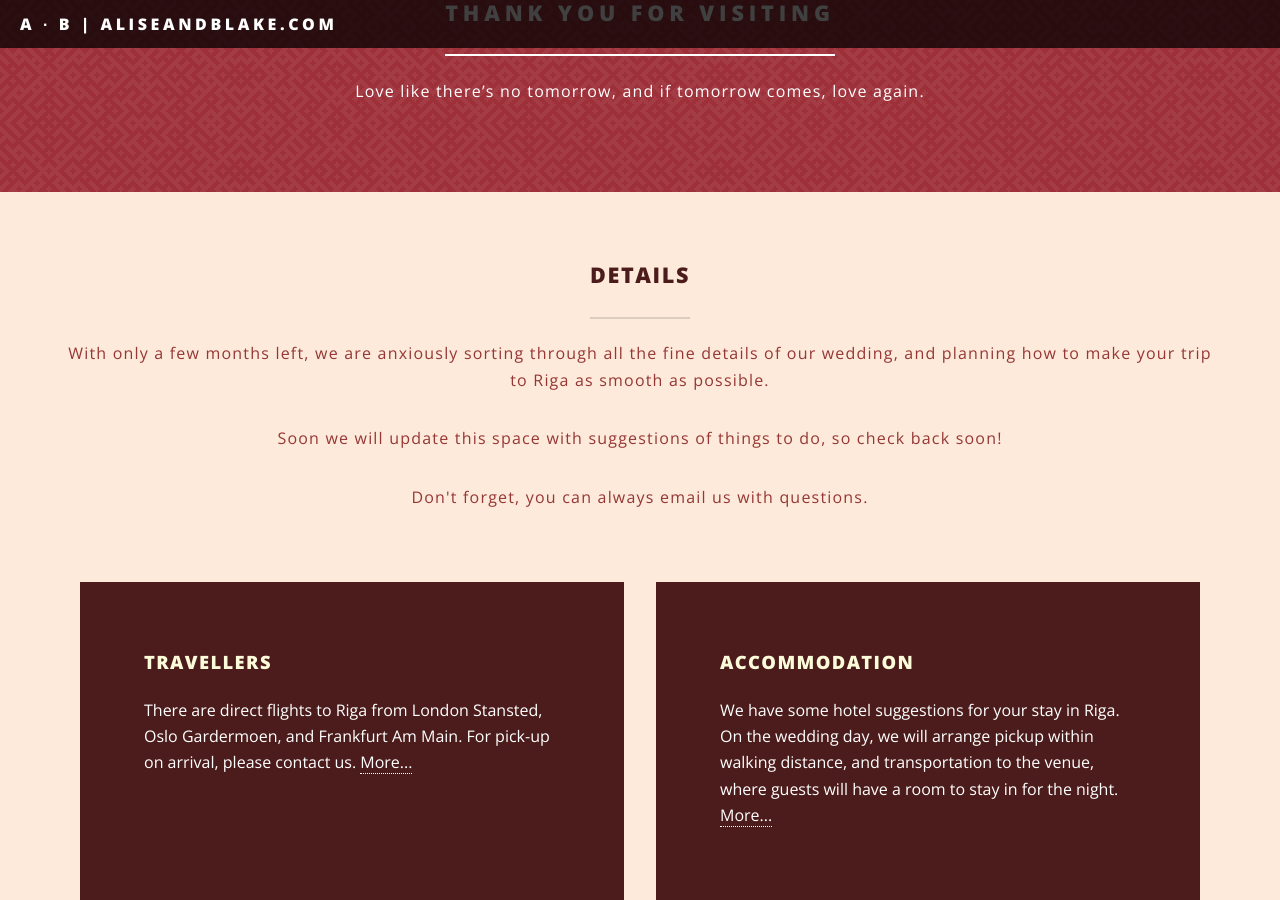
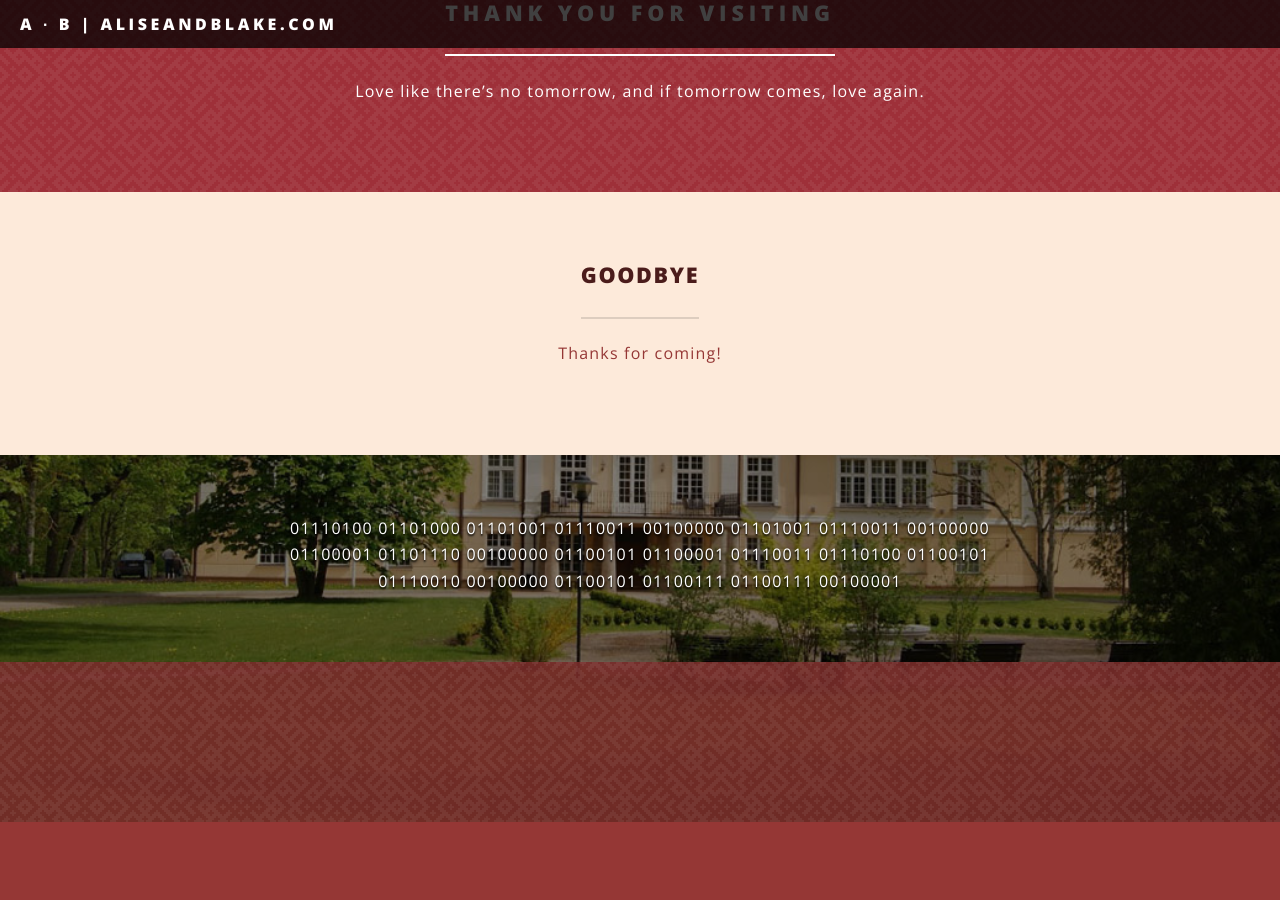
Before and after one commit to aliseandblake/aliseandblake.github.io, a Jekyll site: the page built from index.html, in a window 1280 px wide and 900 px high, scrolled down 970 px. Built offline with Jekyll 4.4.1, drawn with Linux system fonts in a browser that asks for light colours; after the commit the page ends 1792 px from its top, so only the background shows below that; some of the changed text lies outside the part shown.

Commit message:
neutralise

```diff
--- a/index.html
+++ b/index.html
@@ -8,8 +8,6 @@ layout: landing
               <p> </p>
               <p>
                 Alise and Blake<br />
-                September 12th, 2017<br />
-                Riga, Latvia
               </p>
             </div>
             <a href="#one" class="more scrolly">Learn More</a>
@@ -34,85 +32,13 @@ layout: landing
           <section id="three" class="wrapper style3 special">
             <div class="inner">
               <header class="major">
-                <h2>Details</h2>
+                <h2>Goodbye</h2>
                 <p>
 
-                With only a few months left, we are anxiously sorting through
-                all the fine details of our wedding, and planning how to make
-                your trip to Riga as smooth as possible.
-
-                </p>
-                <p>
-
-                Soon we will update this space with suggestions of things to do,
-                so check back soon!
-
-                </p>
-                <p>
-
-                Don't forget, you can always email us with questions.
+                Thanks for coming!
 
                 </p>
               </header>
-
-              <ul class="features">
-                <li class="icon">
-                  <h3>Travellers</h3>
-                  <p>
-
-                  There are direct flights to Riga from London Stansted, Oslo
-                  Gardermoen, and Frankfurt Am Main.  For pick-up on arrival,
-                  please contact us. <a href="travellers">More...</a>
-
-                  </p>
-                </li>
-
-                <li class="icon">
-                  <h3>Accommodation</h3>
-                  <p>
-
-                    We have some hotel suggestions for your stay in Riga. On the
-                    wedding day, we will arrange pickup within walking distance,
-                    and transportation to the venue, where guests will have a
-                    room to stay in for the night.
-                    <a href="accommodation">More...</a>
-
-                  </p>
-                </li>
-
-                <li class="icon">
-                  <h3>Wedding Day</h3>
-                  <p>
-
-                  Here we have information about order of proceedings, attire,
-                  traditions, and gifts.
-                  <a href="wedding-day">More...</a>
-
-                  </p>
-                </li>
-
-                <li class="icon">
-                  <h3>Things to do in Riga</h3>
-                  <p>
-
-                  Dining?  Museums?  Night Life?  There's something for
-                  everyone.  Take a look at some of our favorites, and other
-                  suggestions.
-                  <a href="things-to-do">More...</a>
-
-                  </p>
-                </li>
-
-                <!-- <li class="icon">
-                  <h3>Our Story</h3>
-                  <p>Where did we come from? And how did we get here?</p>
-                </li>
-
-                <li class="icon">
-                  <h3>RSVP</h3>
-                  <p>Our RSVP notices will follow shortly!</p>
-                </li> -->
-              </ul>
             </div>
           </section>
 
@@ -120,12 +46,7 @@ layout: landing
           <section id="cta" class="wrapper style4 special">
             <div class="inner">
               <header>
-                <h2>Come and Celebrate</h2>
-                <p>
-
-                  We hope you can all make it.
-
-                </p>
+                <p>01110100 01101000 01101001 01110011 00100000 01101001 01110011 00100000 01100001 01101110 00100000 01100101 01100001 01110011 01110100 01100101 01110010 00100000 01100101 01100111 01100111 00100001</p>
               </header>
             </div>
           </section>
```
Also changed, not shown: accommodation.md (deleted, +0 -136 lines), things-to-do.md (deleted, +0 -74 lines), travellers.md (deleted, +0 -37 lines), wedding-day.md (deleted, +0 -57 lines), readme.md.
